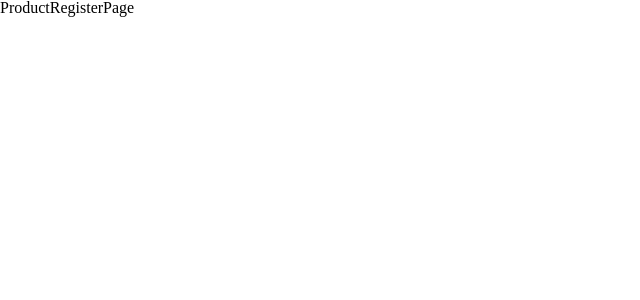
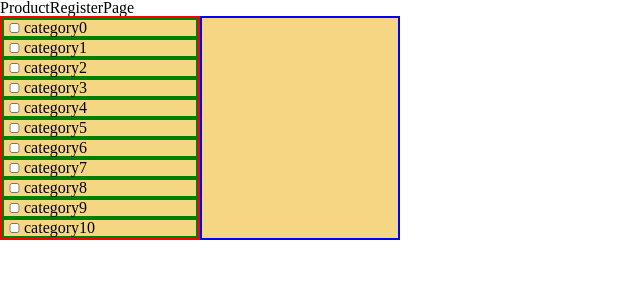
Before and after one commit to 2201infinity/adm_product_add, a React (Create React App) app: page / in a window 1280 px wide. Shown: the top 300 px of the page, without its empty margins (0-640 px from the left). Built offline with nearby package versions, Linux system fonts and the light colour scheme.

Commit message:
feat: 카테고리 페이지 생성, 카테고리 선택 후 선택한 카테고리 출력

```diff
--- /dev/null
+++ b/src/pages/CategoryPage.js
@@ -0,0 +1,69 @@
+import { useState } from "react";
+import Input from "components/common/Input";
+import styled from "styled-components";
+
+function CategoryPage() {
+  const [choice, setChoice] = useState([]);
+  const data = [
+    "category0",
+    "category1",
+    "category2",
+    "category3",
+    "category4",
+    "category5",
+    "category6",
+    "category7",
+    "category8",
+    "category9",
+    "category10",
+  ];
+  const onChange = (e) => {
+    const category = { index: e.target.id, name: data[e.target.id] };
+    setChoice([...choice, category]);
+  };
+
+  return (
+    <Box>
+      <CategoryList>
+        {data.map((item, index) => (
+          <CategoryItem key={index}>
+            <Input
+              onChange={onChange}
+              height="10"
+              type="checkbox"
+              id={index}
+            ></Input>
+            {item}
+          </CategoryItem>
+        ))}
+      </CategoryList>
+      <ChoicedCategoryList>
+        {choice.map((item) => (
+          <ChoicedCategory key={item.index}>{item.name}</ChoicedCategory>
+        ))}
+      </ChoicedCategoryList>
+    </Box>
+  );
+}
+const Box = styled.div`
+  display: flex;
+`;
+
+const CategoryList = styled.div`
+  border: 2px solid red;
+  width: 200px;
+  background-color: #f5d682;
+`;
+const CategoryItem = styled.div`
+  border: 2px solid green;
+`;
+const ChoicedCategoryList = styled.div`
+  border: 2px solid blue;
+  width: 200px;
+  background-color: #f5d682;
+`;
+const ChoicedCategory = styled.div`
+  border: 2px solid purple;
+`;
+
+export default CategoryPage;
--- a/src/pages/ProductRegisterPage.js
+++ b/src/pages/ProductRegisterPage.js
@@ -1,9 +1,11 @@
 import React from "react";
+import CategoryPage from "./CategoryPage";
 
 function ProductRegisterPage() {
   return (
     <>
       <div>ProductRegisterPage</div>
+      <CategoryPage />
     </>
   );
 }
```
